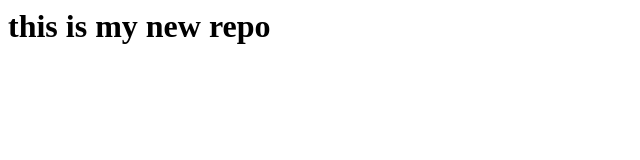
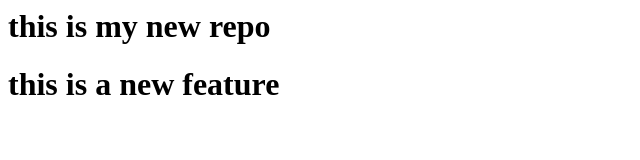
Before and after one commit to debrupf2946/local_repo, a plain HTML site: page index.html in a window 1280 px wide. Shown: the whole page, without its empty margins (0-640 px from the left). Drawn offline with Linux system fonts and the light colour scheme.

Commit message:
new feature

```diff
--- a/index.html
+++ b/index.html
@@ -1 +1,2 @@
 <h1>this is my new repo<h1>
+<h1>this is a new feature<h1>
```
